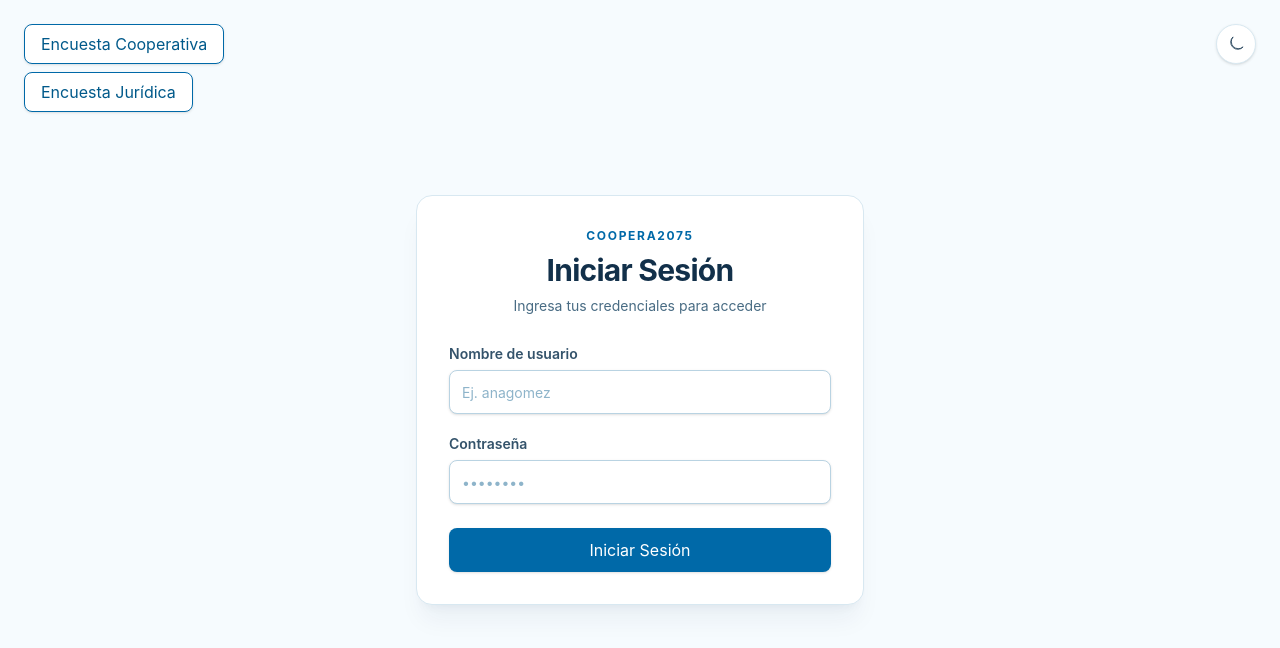
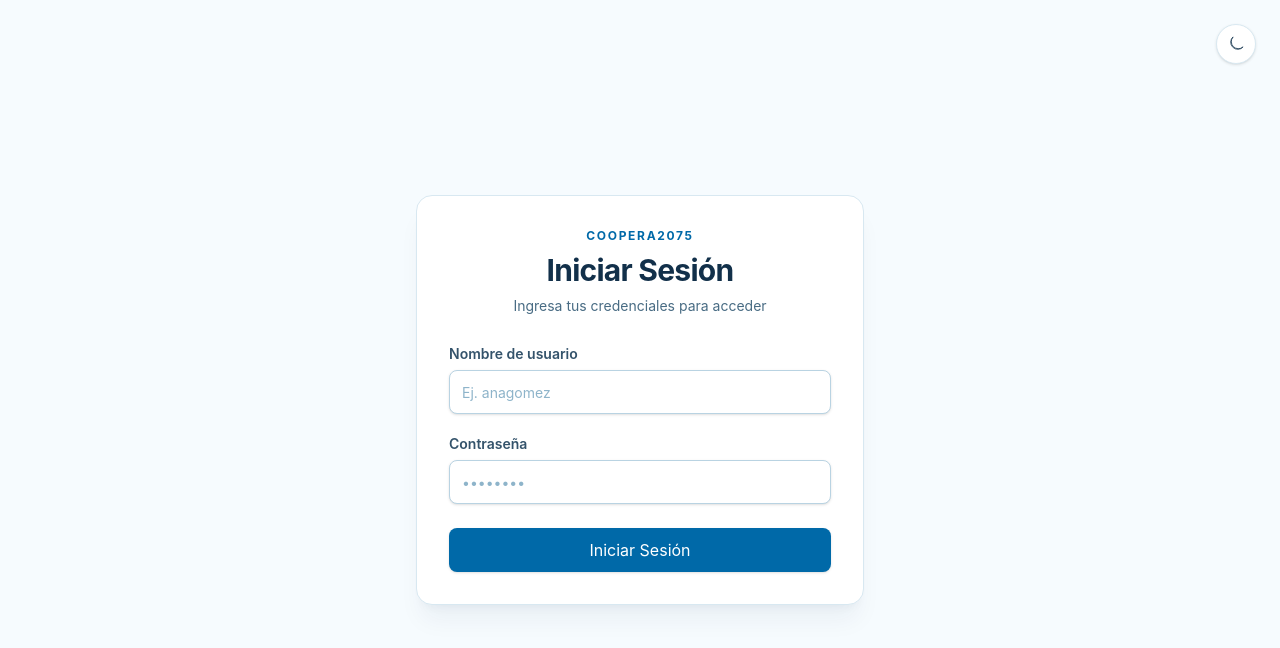
Before and after one commit to AndrxsQ/CooperAnki-frontend, a React (Vite) app: page /login in a window 1280 px wide. Shown: the top 648 px of the page. Built offline with nearby package versions, Linux system fonts and the light colour scheme; no server answers.

Commit message:
refactor(login): Eliminar redireccionamiento a encuestas del login

```diff
--- a/src/pages/Login.jsx
+++ b/src/pages/Login.jsx
@@ -1,4 +1,3 @@
-import { Link } from "react-router-dom";
 import { LoginForm } from "../components/LoginForm";
 import { useTheme } from "../context/useTheme";
 
@@ -7,18 +6,6 @@ const Login = () => {
 
   return (
     <div className="min-h-screen bg-slate-50 text-slate-900 dark:bg-slate-950 dark:text-slate-100">
-      <Link
-        className="fixed left-4 top-4 z-40 inline-flex min-h-10 items-center justify-center rounded-lg border border-sky-700 bg-white px-4 text-sm font-semibold text-sky-800 shadow-sm transition hover:bg-sky-50 focus-visible:outline focus-visible:outline-2 focus-visible:outline-offset-2 focus-visible:outline-sky-700 dark:border-sky-400 dark:bg-slate-900 dark:text-sky-300 dark:hover:bg-slate-800 dark:focus-visible:outline-sky-400 sm:left-6 sm:top-6"
-        to="/survey"
-      >
-        Encuesta Cooperativa
-      </Link>
-      <Link
-        className="fixed left-4 top-16 z-40 inline-flex min-h-10 items-center justify-center rounded-lg border border-sky-700 bg-white px-4 text-sm font-semibold text-sky-800 shadow-sm transition hover:bg-sky-50 focus-visible:outline focus-visible:outline-2 focus-visible:outline-offset-2 focus-visible:outline-sky-700 dark:border-sky-400 dark:bg-slate-900 dark:text-sky-300 dark:hover:bg-slate-800 dark:focus-visible:outline-sky-400 sm:left-6 sm:top-[4.5rem]"
-        to="/legal-survey"
-      >
-        Encuesta Jurídica
-      </Link>
       <button
         aria-label={isDark ? "Cambiar a tema claro" : "Cambiar a tema oscuro"}
         aria-pressed={isDark}
```
